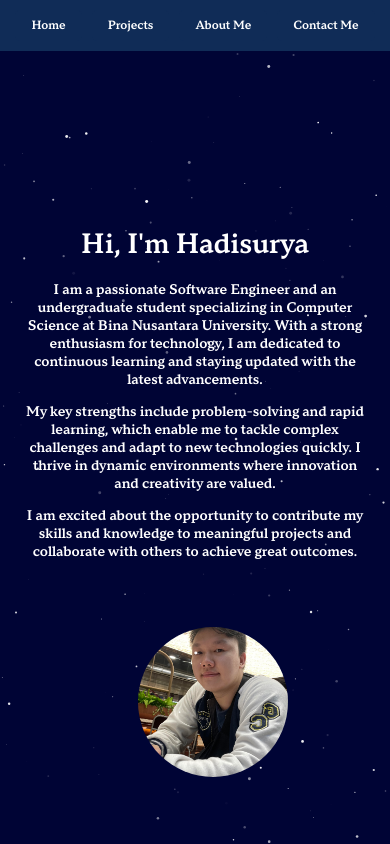
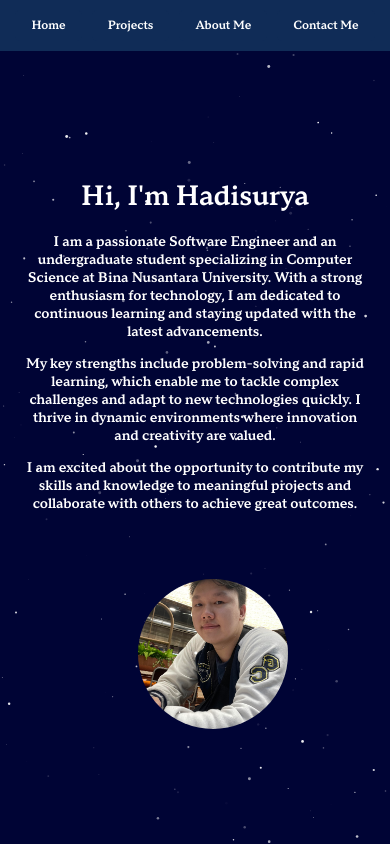
Before and after one commit to Kagensyou12/portofoliowebsite, a React (Create React App) app: page / in a window 390 px wide. Built offline with nearby package versions, Linux system fonts and the light colour scheme.

Commit message:
changes to the text-content

```diff
--- a/src/styling/App.css
+++ b/src/styling/App.css
@@ -295,6 +295,7 @@ header, footer {
     max-width: 100%; /* Full width */
     padding-right: 0;
     text-align: center; /* Center text */
+    margin-top : -3rem;
   }
 
   .image-container {
```
